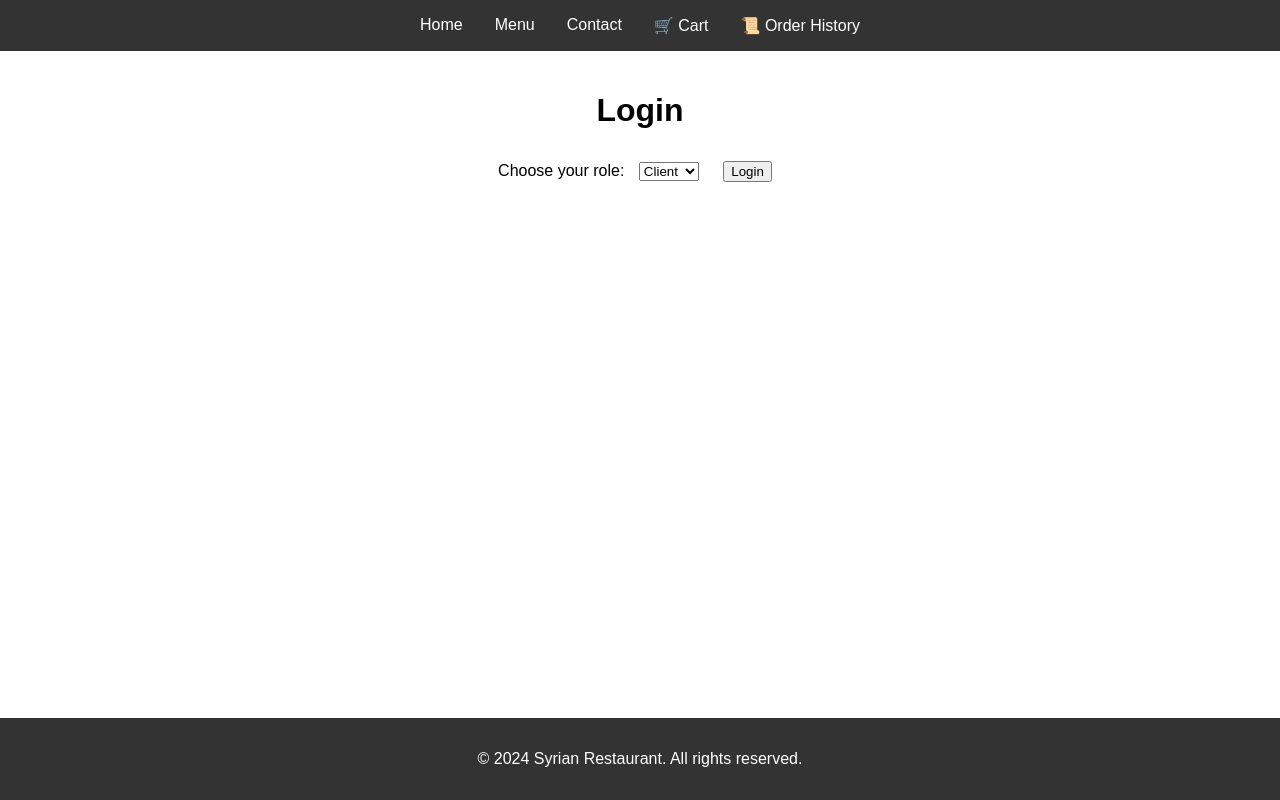
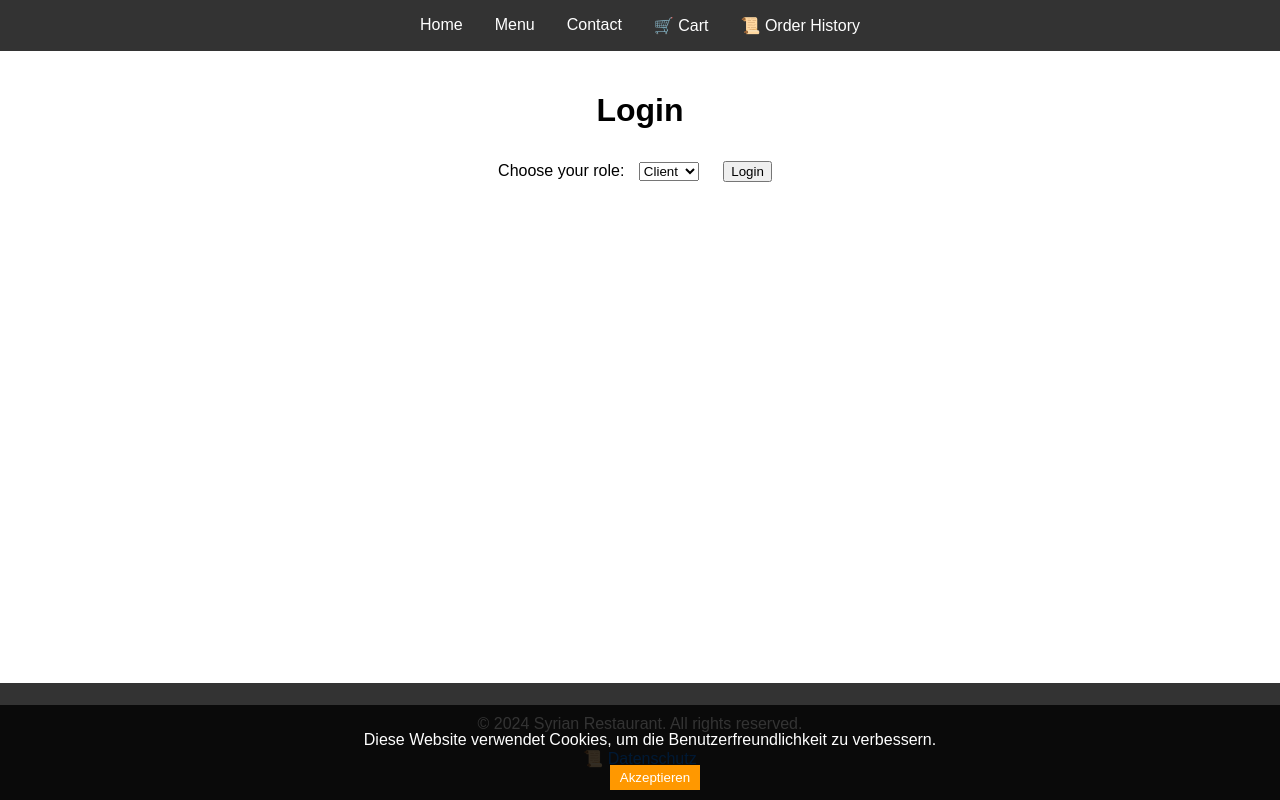
Before and after one commit to momoking01/projektarbeitgithub1, an Astro site: page /projektarbeitgithub1/auth in a window 1280 px wide. Built offline with nearby package versions, Linux system fonts and the light colour scheme; Astro itself is replaced by a stand-in of ours.

Commit message:
privacy.astro erstellt

```diff
--- a/src/components/layout.astro
+++ b/src/components/layout.astro
@@ -73,8 +73,75 @@
       <slot />
     </main>
 
+    <!-- ✅ Footer mit Datenschutz-Link -->
     <footer>
       <p>&copy; 2024 Syrian Restaurant. All rights reserved.</p>
+      <p><a href="/projektarbeitgithub1/privacy">📜 Datenschutz</a></p>
     </footer>
+
+    <!-- ✅ Cookie-Zustimmungsbanner -->
+    <div class="cookie-banner" id="cookie-banner">
+      <p>Diese Website verwendet Cookies, um die Benutzerfreundlichkeit zu verbessern.</p>
+      <button id="accept-cookies">Akzeptieren</button>
+    </div>
+
+    <script>
+      document.addEventListener("DOMContentLoaded", function () {
+        const cookieBanner = document.getElementById("cookie-banner");
+        const acceptCookiesBtn = document.getElementById("accept-cookies");
+
+        if (!cookieBanner || !acceptCookiesBtn) {
+          console.warn("Cookie-Banner oder Accept-Button nicht gefunden!");
+          return;
+        }
+
+        if (!localStorage.getItem("cookiesAccepted")) {
+          cookieBanner.style.display = "block";
+        }
+
+        acceptCookiesBtn.addEventListener("click", function () {
+          localStorage.setItem("cookiesAccepted", "true");
+          cookieBanner.style.display = "none";
+        });
+      });
+    </script>
+
+
+    <style>
+      .cookie-banner {
+        position: fixed;
+        bottom: 0;
+        left: 0;
+        width: 100%;
+        background: rgb(0 0 0 / 80%);
+        color: white;
+        padding: 10px;
+        text-align: center;
+        display: none;
+      }
+
+      .cookie-banner button {
+        background: #ff9800;
+        color: white;
+        border: none;
+        padding: 5px 10px;
+        margin-left: 10px;
+        cursor: pointer;
+      }
+
+      footer {
+        text-align: center;
+        margin-top: 20px;
+      }
+
+      footer a {
+        color: #007bff;
+        text-decoration: none;
+      }
+
+      footer a:hover {
+        text-decoration: underline;
+      }
+    </style>
   </body>
 </html>
```
Also changed, not shown: src/components/privacy.astro (added, +38 -0 lines).
